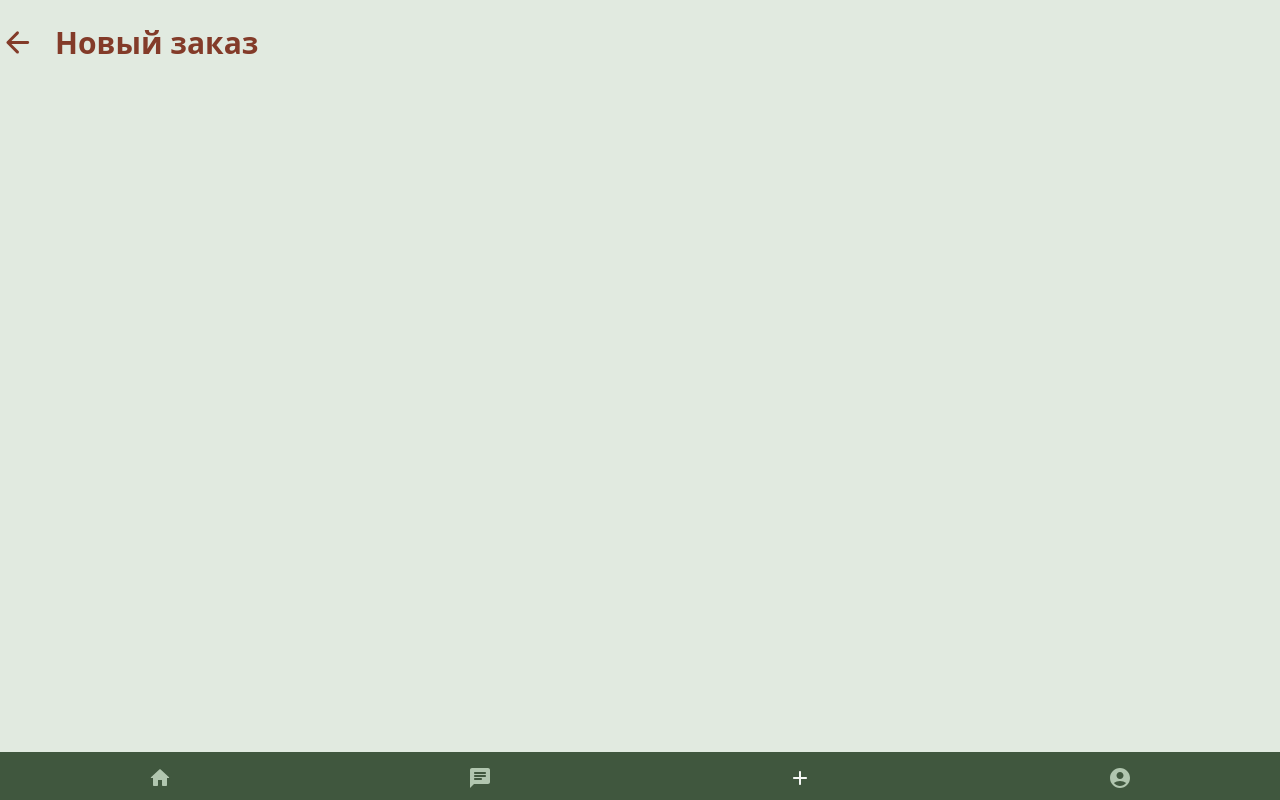
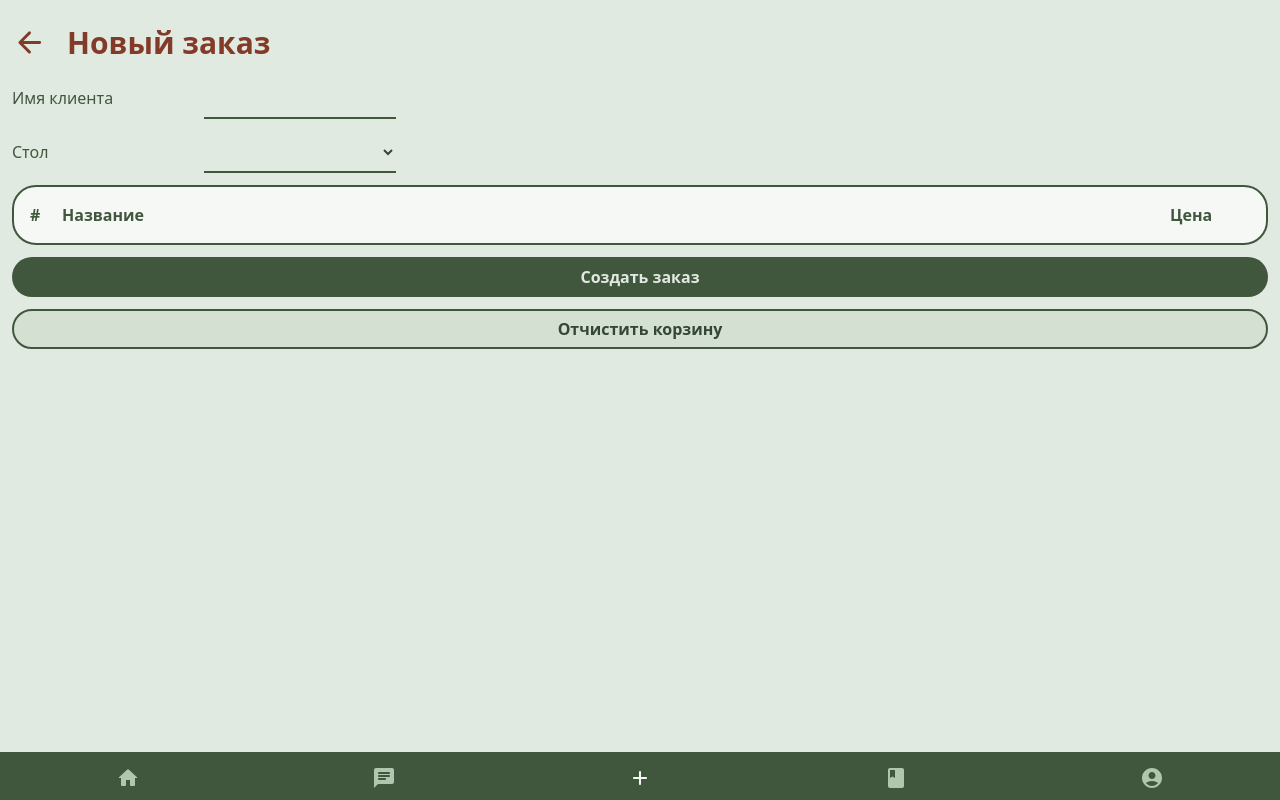
Before and after one commit to Kexogg/qrcafe, a React (Vite) app in the folder client/: page /employee/new-order in a window 1280 px wide. Built offline with nearby package versions, Linux system fonts and the light colour scheme.

Commit message:
waiter cart

```diff
--- a/client/src/App.tsx
+++ b/client/src/App.tsx
@@ -14,6 +14,7 @@ import { TablePage } from './pages/Waiter/TablePage/TablePage.tsx'
 import { WaiterChat } from './pages/Waiter/WaiterChat/WaiterChat.tsx'
 import { WaiterProfile } from './pages/Waiter/WaiterProfile/WaiterProfile.tsx'
 import { NewOrder } from './pages/Waiter/NewOrder/NewOrder.tsx'
+import { WaiterCatalog } from './pages/Waiter/WaiterCatalog/WaiterCatalog.tsx'
 
 function App() {
     return (
@@ -36,6 +37,7 @@ function App() {
                     <Route path="new-order" element={<NewOrder />} />
                     <Route path="chat" element={<WaiterChat />} />
                     <Route path="account" element={<WaiterProfile />} />
+                    <Route path="catalog" element={<WaiterCatalog />} />
                     <Route path="table/:id" element={<TablePage />} />
                 </Route>
             </Routes>
--- a/client/src/components/UI/Button/Button.tsx
+++ b/client/src/components/UI/Button/Button.tsx
@@ -33,6 +33,7 @@ export const Button = ({ label, dark, border, ...props }: ButtonProps) => {
         return (
             <Link to={props.href} className={'flex flex-col'}>
                 <button
+                    type={'button'}
                     {...props}
                     className={`${colorClass} ${borderClass} ${classes}`}>
                     {label}
@@ -42,6 +43,7 @@ export const Button = ({ label, dark, border, ...props }: ButtonProps) => {
     }
     return (
         <button
+            type={'button'}
             className={`${colorClass} ${borderClass} ${classes}`}
             {...props}>
             {label}
--- /dev/null
+++ b/client/src/components/UI/Dropdown/Dropdown.tsx
@@ -0,0 +1,45 @@
+type DropdownProps = React.DetailedHTMLProps<
+    React.SelectHTMLAttributes<HTMLSelectElement>,
+    HTMLSelectElement
+> & {
+    options: string[]
+    placeholder?: string
+    selected?: string
+    dark?: boolean
+}
+
+const Dropdown = ({
+    options,
+    selected,
+    dark,
+    placeholder,
+    ...props
+}: DropdownProps) => {
+    let colorClass: string
+    if (dark) {
+        colorClass =
+            'border-primary-700 focus:border-primary-800 hover:border-primary-800 text-primary-800'
+    } else {
+        colorClass =
+            'border-primary-300 focus:border-primary-200 hover:border-primary-200 text-primary-200'
+    }
+    return (
+        <select
+            defaultValue={selected ?? (placeholder && '')}
+            {...props}
+            className={`${colorClass} no-ring border-b-2 border-primary-300 bg-transparent p-2 text-primary-200 placeholder-primary-400 transition-colors hover:border-primary-200 focus:border-primary-200`}>
+            {placeholder && (
+                <option value={''} disabled={true}>
+                    {placeholder}
+                </option>
+            )}
+            {options.map((option) => (
+                <option key={option} value={option}>
+                    {option}
+                </option>
+            ))}
+        </select>
+    )
+}
+
+export default Dropdown
--- a/client/src/components/UI/NavigationMenu/NavigationMenu.tsx
+++ b/client/src/components/UI/NavigationMenu/NavigationMenu.tsx
@@ -1,6 +1,7 @@
 import {
     AccountCircleRounded,
     AddRounded,
+    BookRounded,
     ChatRounded,
     HomeRounded,
     ShoppingCartRounded,
@@ -62,6 +63,11 @@ export const NavigationMenu = ({ customer }: NavigationMenuProps) => {
             isCustomerRoute: false,
         },
         {
+            path: '/employee/catalog',
+            icon: <BookRounded fontSize={iconSize} />,
+            isCustomerRoute: false,
+        },
+        {
             path: '/employee/account',
             icon: <AccountCircleRounded fontSize={iconSize} />,
             isCustomerRoute: false,
--- a/client/src/helpers.ts
+++ b/client/src/helpers.ts
@@ -7,3 +7,10 @@ export function getFilteredCart(cart: IDish[], status: DishStatus) {
 export function getCartTotal(cart: IDish[]) {
     return cart.reduce((acc, dish) => acc + getDishTotal(dish), 0)
 }
+
+export function getAppliedDishExtras(dish: IDish) {
+    return dish.extras
+        .filter((extra) => extra.applied)
+        .map((extra) => extra.name)
+        .join(', ')
+}
--- /dev/null
+++ b/client/src/pages/Waiter/NewOrder/NewOrder.module.css
@@ -0,0 +1,34 @@
+@tailwind base;
+@tailwind components;
+@tailwind utilities;
+
+.orderTable {
+    @apply grid overflow-scroll border-2 border-primary-700 p-4 rounded-3xl bg-primary-50 divide-y-2;
+    grid-template-columns: 2rem auto 5rem;
+}
+
+.orderItem, .orderItem summary, .orderItem .expand {
+    display: contents;
+}
+
+.orderItem summary > * {
+    @apply py-1
+}
+.orderItem .expand > * {
+    @apply pb-1
+}
+
+.orderItem button {
+    padding: 0.1rem;
+    @apply bg-primary-700 text-white rounded m-0.5;
+}
+
+.orderTable details:not(:nth-child(2)) summary > * {
+    border-top: 1px dashed;
+    @apply border-t-[1px] border-primary-500
+}
+
+.orderTableHeader {
+    display: contents;
+    font-weight: bold;
+}
--- a/client/src/pages/Waiter/NewOrder/NewOrder.tsx
+++ b/client/src/pages/Waiter/NewOrder/NewOrder.tsx
@@ -1,9 +1,100 @@
 import { PageTitle } from '../../../components/UI/PageTitle/PageTitle.tsx'
+import {
+    getPlaceholderTables,
+    ITable,
+    TableStatus,
+} from '../../../types/ITable.ts'
+import { getDishTotal, IDish } from '../../../types/IDish.ts'
+import { useState } from 'react'
+import TextField from '../../../components/UI/TextField/TextField.tsx'
+import Dropdown from '../../../components/UI/Dropdown/Dropdown.tsx'
+import styles from './NewOrder.module.css'
+import { DeleteRounded, EditRounded } from '@mui/icons-material'
+import DishModal from '../../../components/UI/Modal/DishModal.tsx'
+import { useAppDispatch, useAppSelector } from '../../../hooks.ts'
+import { clearCart, removeFromCart } from '../../../features/cart/cartSlice.ts'
+import { getAppliedDishExtras } from '../../../helpers.ts'
+import { Button } from '../../../components/UI/Button/Button.tsx'
 
 export const NewOrder = () => {
+    const tables: ITable[] = getPlaceholderTables()
+    const cart = useAppSelector((state) => state.cart.items)
+    const dispatch = useAppDispatch()
+    const [selectedDish, setSelectedDish] = useState<IDish | null>(null)
     return (
-        <section>
+        <section className={'flex flex-col gap-3 px-3 pb-3'}>
+            <DishModal
+                isInCart
+                dish={selectedDish}
+                onClose={() => setSelectedDish(null)}
+            />
             <PageTitle title={'Новый заказ'} />
+            <form className={'flex flex-col gap-3'}>
+                <div className={'grid max-w-sm grid-cols-2 gap-y-3'}>
+                    <label className={'contents'}>
+                        <span className={'my-auto'}>Имя клиента</span>
+                        <TextField dark />
+                    </label>
+                    <label className={'contents'}>
+                        <span className={'my-auto'}>Стол</span>
+                        <Dropdown
+                            required={true}
+                            placeholder={' '}
+                            options={tables
+                                .filter((t) => t.status === TableStatus.OPEN)
+                                .map((t) => t.name)}
+                            dark
+                        />
+                    </label>
+                </div>
+
+                <div className={styles.orderTable}>
+                    <div className={styles.orderTableHeader}>
+                        <div>#</div>
+                        <div>Название</div>
+                        <div>Цена</div>
+                    </div>
+                    {cart.map((dish, index) => (
+                        <details key={dish.cartId} className={styles.orderItem}>
+                            <summary>
+                                <div>{index + 1}</div>
+                                <div className={'cursor-pointer font-medium'}>
+                                    {`${dish.name}, ${dish.count} шт.`}
+                                </div>
+                                <div>{getDishTotal(dish)}₽</div>
+                            </summary>
+                            <div className={styles.expand}>
+                                <div className={'col-span-1 col-start-2 py-2'}>
+                                    {getAppliedDishExtras(dish).length > 0 &&
+                                        'Добавки: ' +
+                                            getAppliedDishExtras(dish)}
+                                </div>
+                                <div className={'col-span-1 col-start-3 p-0'}>
+                                    <button
+                                        onClick={() => setSelectedDish(dish)}>
+                                        <EditRounded fontSize={'medium'} />
+                                    </button>
+                                    <button
+                                        onClick={() =>
+                                            dish.cartId &&
+                                            dispatch(
+                                                removeFromCart(dish.cartId),
+                                            )
+                                        }>
+                                        <DeleteRounded fontSize={'medium'} />
+                                    </button>
+                                </div>
+                            </div>
+                        </details>
+                    ))}
+                </div>
+                <Button label={'Создать заказ'} dark />
+                <Button
+                    label={'Отчистить корзину'}
+                    border
+                    onClick={() => dispatch(clearCart())}
+                />
+            </form>
         </section>
     )
 }
--- /dev/null
+++ b/client/src/pages/Waiter/WaiterCatalog/WaiterCatalog.tsx
@@ -0,0 +1,9 @@
+import { Catalog } from '../../../components/UI/Catalog/Catalog.tsx'
+
+export const WaiterCatalog = () => {
+    return (
+        <section>
+            <Catalog title={'Меню'} />
+        </section>
+    )
+}
--- a/client/src/pages/Waiter/WaiterHome/WaiterHome.tsx
+++ b/client/src/pages/Waiter/WaiterHome/WaiterHome.tsx
@@ -1,36 +1,12 @@
-import { ITable, TableStatus } from '../../../types/ITable.ts'
-import { DishStatus, getPlaceholderDish } from '../../../types/IDish.ts'
+import {
+    getPlaceholderTables,
+    ITable,
+    TableStatus,
+} from '../../../types/ITable.ts'
 import { useEffect, useMemo, useState } from 'react'
 import { TablesSection } from '../../../components/UI/Waiter/TablesSection/TablesSection.tsx'
 import { Searchbar } from '../../../components/UI/Searchbar/Searchbar.tsx'
 import { TableRowsRounded } from '@mui/icons-material'
-
-function getPlaceholderTables(): ITable[] {
-    const tables: ITable[] = []
-    for (let i = 0; i < 10; i++) {
-        const isOccupied = Math.round(Math.random()) === 0
-        isOccupied
-            ? tables.push({
-                  id: Math.random().toString(),
-                  name: 'Столик ' + (i + 1),
-                  order: [
-                      { ...getPlaceholderDish(), status: DishStatus.COOKING },
-                      { ...getPlaceholderDish(), status: DishStatus.COOKED },
-                      { ...getPlaceholderDish(), status: DishStatus.SERVED },
-                      { ...getPlaceholderDish(), status: DishStatus.CANCELED },
-                  ],
-                  status: TableStatus.OCCUPIED,
-                  assignedWaiter: Math.round(Math.random()).toString(),
-              })
-            : tables.push({
-                  id: Math.random().toString(),
-                  name: 'Столик ' + (i + 1),
-                  order: [],
-                  status: TableStatus.OPEN,
-              })
-    }
-    return tables
-}
 
 export const WaiterHome = () => {
     const tables: ITable[] = useMemo(() => getPlaceholderTables(), [])
--- a/client/src/types/ITable.ts
+++ b/client/src/types/ITable.ts
@@ -1,4 +1,4 @@
-import { IDish } from './IDish.ts'
+import { DishStatus, getPlaceholderDish, IDish } from './IDish.ts'
 
 /**
  * Enum for the status of a table
@@ -31,3 +31,30 @@ export interface ITable {
     customerName?: string
     assignedWaiter?: string
 }
+
+export function getPlaceholderTables(): ITable[] {
+    const tables: ITable[] = []
+    for (let i = 0; i < 10; i++) {
+        const isOccupied = Math.round(Math.random()) === 0
+        isOccupied
+            ? tables.push({
+                  id: Math.random().toString(),
+                  name: 'Столик ' + (i + 1),
+                  order: [
+                      { ...getPlaceholderDish(), status: DishStatus.COOKING },
+                      { ...getPlaceholderDish(), status: DishStatus.COOKED },
+                      { ...getPlaceholderDish(), status: DishStatus.SERVED },
+                      { ...getPlaceholderDish(), status: DishStatus.CANCELED },
+                  ],
+                  status: TableStatus.OCCUPIED,
+                  assignedWaiter: Math.round(Math.random()).toString(),
+              })
+            : tables.push({
+                  id: Math.random().toString(),
+                  name: 'Столик ' + (i + 1),
+                  order: [],
+                  status: TableStatus.OPEN,
+              })
+    }
+    return tables
+}
```
